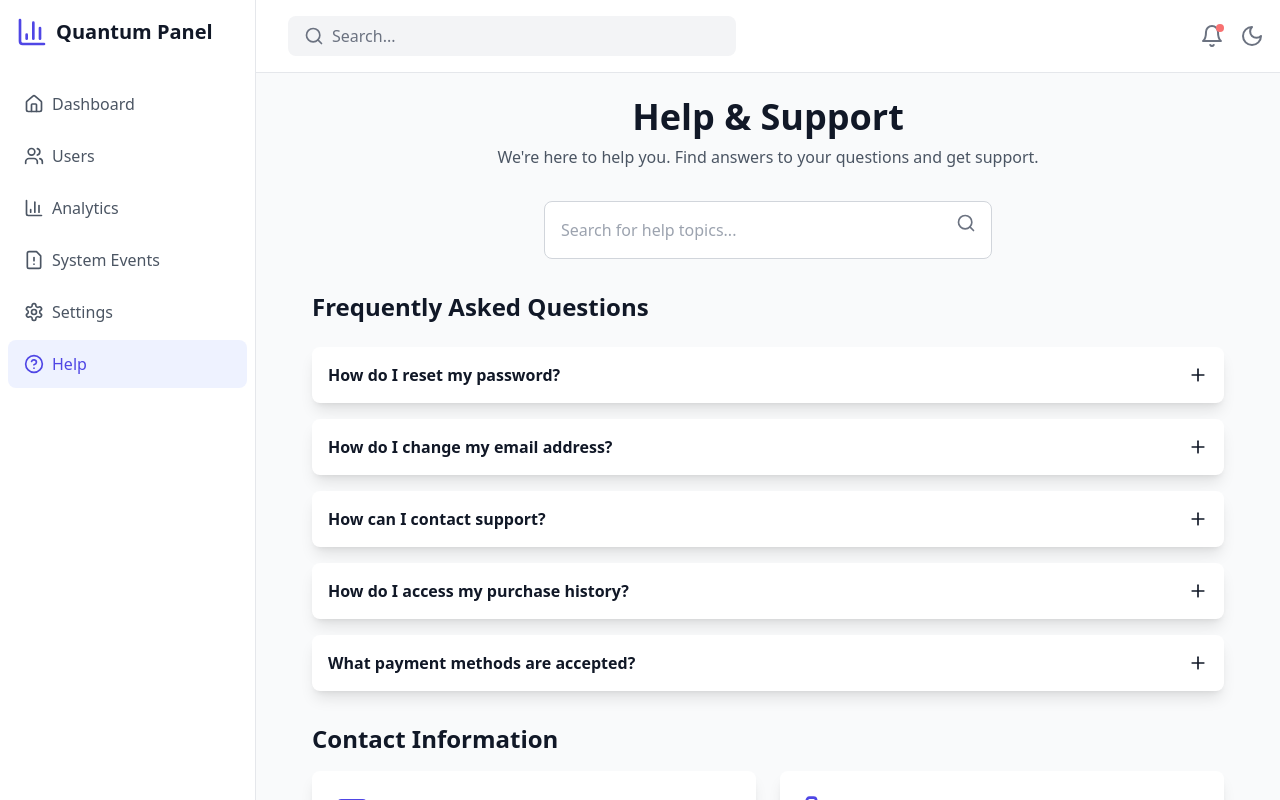
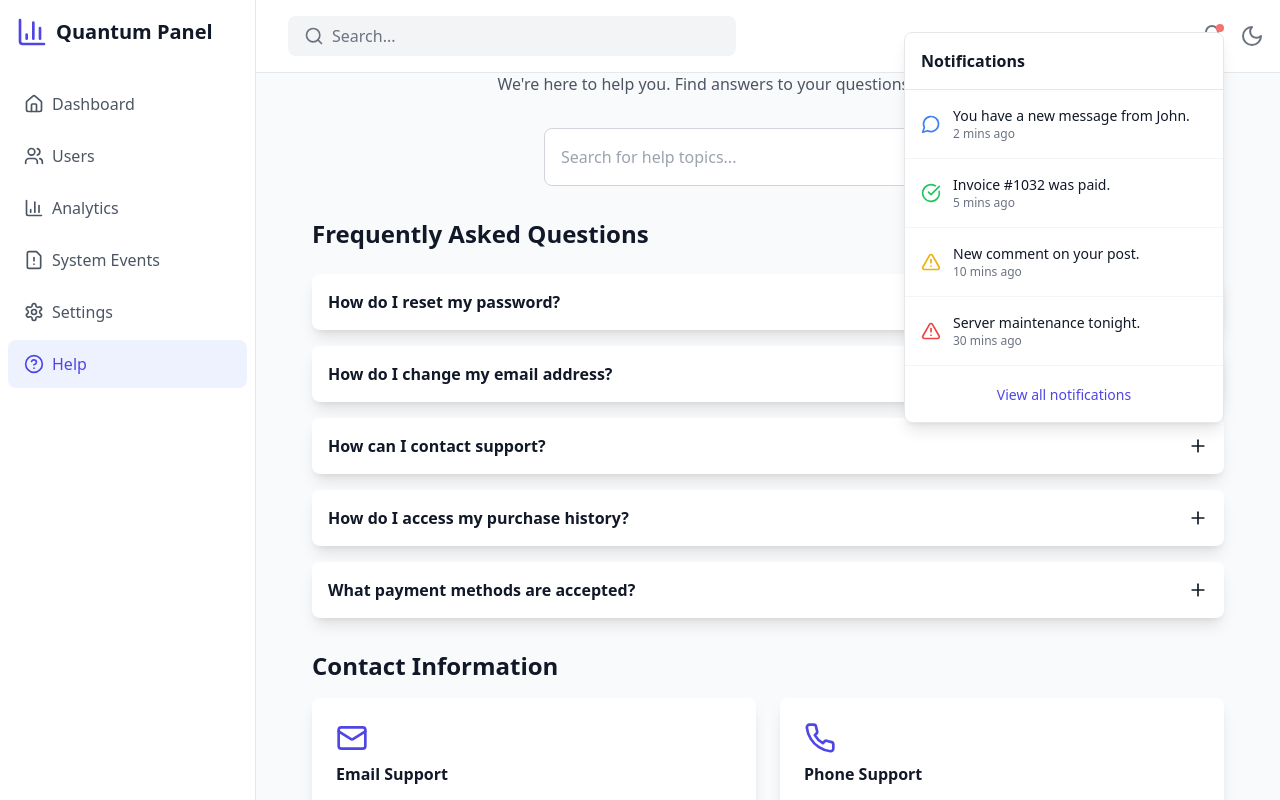
Before and after one commit to mihai-gabriel1/quantum-panel, a React (Vite) app: page /help in a window 1280 px wide. Both pictures are taken after a click on the button 1212 px from the left and 36 px from the top of the page. Shown: the top 800 px of the page. Built offline with nearby package versions, Linux system fonts and the light colour scheme.

Commit message:
notifications fix

```diff
--- a/src/components/dashboard/layout/Header.jsx
+++ b/src/components/dashboard/layout/Header.jsx
@@ -1,9 +1,11 @@
-import React, {useEffect, useState} from 'react';
-import { Menu, Search, Bell, Sun, Moon, MessageCircle, CheckCircle, AlertTriangle, XCircle } from 'lucide-react';
+import React, {useEffect, useState, useRef} from 'react';
+import {Menu, Search, Bell, Sun, Moon, MessageCircle, CheckCircle, AlertTriangle, XCircle} from 'lucide-react';
 
-const Header = ({ setIsSidebarOpen, isDarkMode, setIsDarkMode }) => {
+const Header = ({setIsSidebarOpen, isDarkMode, setIsDarkMode}) => {
+    const [isNotificationsOpen, setIsNotificationsOpen] = useState(false);
+    const notificationsRef = useRef(null);
+
     useEffect(() => {
-        // Get both html and body elements
         const htmlElement = document.documentElement;
 
         if (isDarkMode) {
@@ -14,44 +16,83 @@ const Header = ({ setIsSidebarOpen, isDarkMode, setIsDarkMode }) => {
             htmlElement.classList.remove('dark-root');
         }
 
-        // Cleanup
+        const handleClickOutside = (event) => {
+            if (notificationsRef.current && !notificationsRef.current.contains(event.target)) {
+                setIsNotificationsOpen(false);
+            }
+        };
+
+        document.addEventListener('mousedown', handleClickOutside);
+
         return () => {
             htmlElement.classList.remove('dark-root', 'light-root');
+            document.removeEventListener('mousedown', handleClickOutside);
         };
     }, [isDarkMode]);
 
-    const [isNotificationsOpen, setIsNotificationsOpen] = useState(false);
-
     const notifications = [
-        { id: 1, type: 'message', message: "You have a new message from John.", time: "2 mins ago", category: "Messages", user: { name: "John Doe", avatar: "https://i.pravatar.cc/40?img=1" } },
-        { id: 2, type: 'payment', message: "Invoice #1032 was paid.", time: "5 mins ago", category: "Finance", user: { name: "System", avatar: "https://i.pravatar.cc/40?img=2" } },
-        { id: 3, type: 'comment', message: "New comment on your post.", time: "10 mins ago", category: "Social", user: { name: "Alice", avatar: "https://i.pravatar.cc/40?img=3" } },
-        { id: 4, type: 'maintenance', message: "Server maintenance tonight.", time: "30 mins ago", category: "Alerts", user: { name: "Admin", avatar: "https://i.pravatar.cc/40?img=4" } },
+        {
+            id: 1,
+            type: 'message',
+            message: "You have a new message from John.",
+            time: "2 mins ago",
+            category: "Messages",
+            user: {name: "John Doe", avatar: "/api/placeholder/40/40"}
+        },
+        {
+            id: 2,
+            type: 'payment',
+            message: "Invoice #1032 was paid.",
+            time: "5 mins ago",
+            category: "Finance",
+            user: {name: "System", avatar: "/api/placeholder/40/40"}
+        },
+        {
+            id: 3,
+            type: 'comment',
+            message: "New comment on your post.",
+            time: "10 mins ago",
+            category: "Social",
+            user: {name: "Alice", avatar: "/api/placeholder/40/40"}
+        },
+        {
+            id: 4,
+            type: 'maintenance',
+            message: "Server maintenance tonight.",
+            time: "30 mins ago",
+            category: "Alerts",
+            user: {name: "Admin", avatar: "/api/placeholder/40/40"}
+        },
     ];
 
     const getNotificationIcon = (type) => {
         switch (type) {
-            case 'message': return <MessageCircle className="h-5 w-5 text-blue-500" />;
-            case 'payment': return <CheckCircle className="h-5 w-5 text-green-500" />;
-            case 'comment': return <AlertTriangle className="h-5 w-5 text-yellow-500" />;
-            case 'maintenance': return <AlertTriangle className="h-5 w-5 text-red-500" />;
-            default: return <Bell className="h-5 w-5 text-gray-500" />;
+            case 'message':
+                return <MessageCircle className="h-5 w-5 text-blue-500"/>;
+            case 'payment':
+                return <CheckCircle className="h-5 w-5 text-green-500"/>;
+            case 'comment':
+                return <AlertTriangle className="h-5 w-5 text-yellow-500"/>;
+            case 'maintenance':
+                return <AlertTriangle className="h-5 w-5 text-red-500"/>;
+            default:
+                return <Bell className="h-5 w-5 text-gray-500"/>;
         }
     };
 
     return (
-        <header className={`left-0 md:left-64 ${isDarkMode ? 'bg-gray-800' : 'bg-white'} border-b ${isDarkMode ? 'border-gray-700' : 'border-gray-200'}`}>
+        <header className={`fixed top-0 right-0 left-0 md:left-64 ${isDarkMode ? 'bg-gray-800' : 'bg-white'} border-b ${isDarkMode ? 'border-gray-700' : 'border-gray-200'} z-10`}>
             <div className="flex items-center justify-between p-4">
                 <button
                     onClick={() => setIsSidebarOpen(true)}
                     className={`md:hidden ${isDarkMode ? 'text-gray-400 hover:text-white' : 'text-gray-500 hover:text-gray-700'}`}
                 >
-                    <Menu className="h-6 w-6" />
+                    <Menu className="h-6 w-6"/>
                 </button>
 
                 <div className="flex items-center flex-1 px-4 space-x-4">
                     <div className={`flex items-center max-w-md flex-1 ${isDarkMode ? 'bg-gray-700' : 'bg-gray-100'} rounded-lg px-4 py-2`}>
-                        <Search className={`h-5 w-5 ${isDarkMode ? 'text-gray-400' : 'text-gray-500'}`} />
+                        <Search className={`h-5 w-5 ${isDarkMode ? 'text-gray-400' : 'text-gray-500'}`}/>
                         <input
                             type="text"
                             placeholder="Search..."
@@ -61,16 +102,51 @@ const Header = ({ setIsSidebarOpen, isDarkMode, setIsDarkMode }) => {
                 </div>
 
                 <div className="flex items-center space-x-4">
+                    <div className="relative flex" ref={notificationsRef}>
                         <button
                             className={`relative ${isDarkMode ? 'text-gray-400 hover:text-white' : 'text-gray-500 hover:text-gray-700'}`}
                             onClick={() => setIsNotificationsOpen(!isNotificationsOpen)}
                         >
                             <Bell className="h-6 w-6"/>
                             <span className="absolute top-0 right-0 block h-2 w-2 rounded-full bg-red-400"/>
-                        {/* Notification dropdown code */}
                         </button>
 
-                    {/* Hide dark mode toggle on mobile, show on desktop */}
+                        {isNotificationsOpen && (
+                            <div className={`absolute right-0 mt-2 w-80 rounded-lg shadow-lg ${isDarkMode ? 'bg-gray-800 border border-gray-700' : 'bg-white border border-gray-200'}`}>
+                                <div className="p-4 border-b border-gray-200">
+                                    <h3 className={`font-semibold ${isDarkMode ? 'text-white' : 'text-gray-900'}`}>Notifications</h3>
+                                </div>
+                                <div className="max-h-96 overflow-y-auto">
+                                    {notifications.map((notification) => (
+                                        <div
+                                            key={notification.id}
+                                            className={`p-4 border-b ${isDarkMode ? 'border-gray-700 hover:bg-gray-700' : 'border-gray-100 hover:bg-gray-50'} cursor-pointer`}
+                                        >
+                                            <div className="flex items-center">
+                                                <div className="flex-shrink-0">
+                                                    {getNotificationIcon(notification.type)}
+                                                </div>
+                                                <div className="ml-3 flex-1">
+                                                    <p className={`text-sm font-medium ${isDarkMode ? 'text-white' : 'text-gray-900'}`}>
+                                                        {notification.message}
+                                                    </p>
+                                                    <p className={`text-xs ${isDarkMode ? 'text-gray-400' : 'text-gray-500'}`}>
+                                                        {notification.time}
+                                                    </p>
+                                                </div>
+                                            </div>
+                                        </div>
+                                    ))}
+                                </div>
+                                <div className="p-4 text-center">
+                                    <button className={`text-sm font-medium ${isDarkMode ? 'text-indigo-400 hover:text-indigo-300' : 'text-indigo-600 hover:text-indigo-500'}`}>
+                                        View all notifications
+                                    </button>
+                                </div>
+                            </div>
+                        )}
+                    </div>
+
                     <button
                         onClick={() => setIsDarkMode(!isDarkMode)}
                         className={`hidden md:block ${isDarkMode ? 'text-gray-400 hover:text-white' : 'text-gray-500 hover:text-gray-700'}`}
```
Lines whose indentation alone changed are shown as unchanged.
